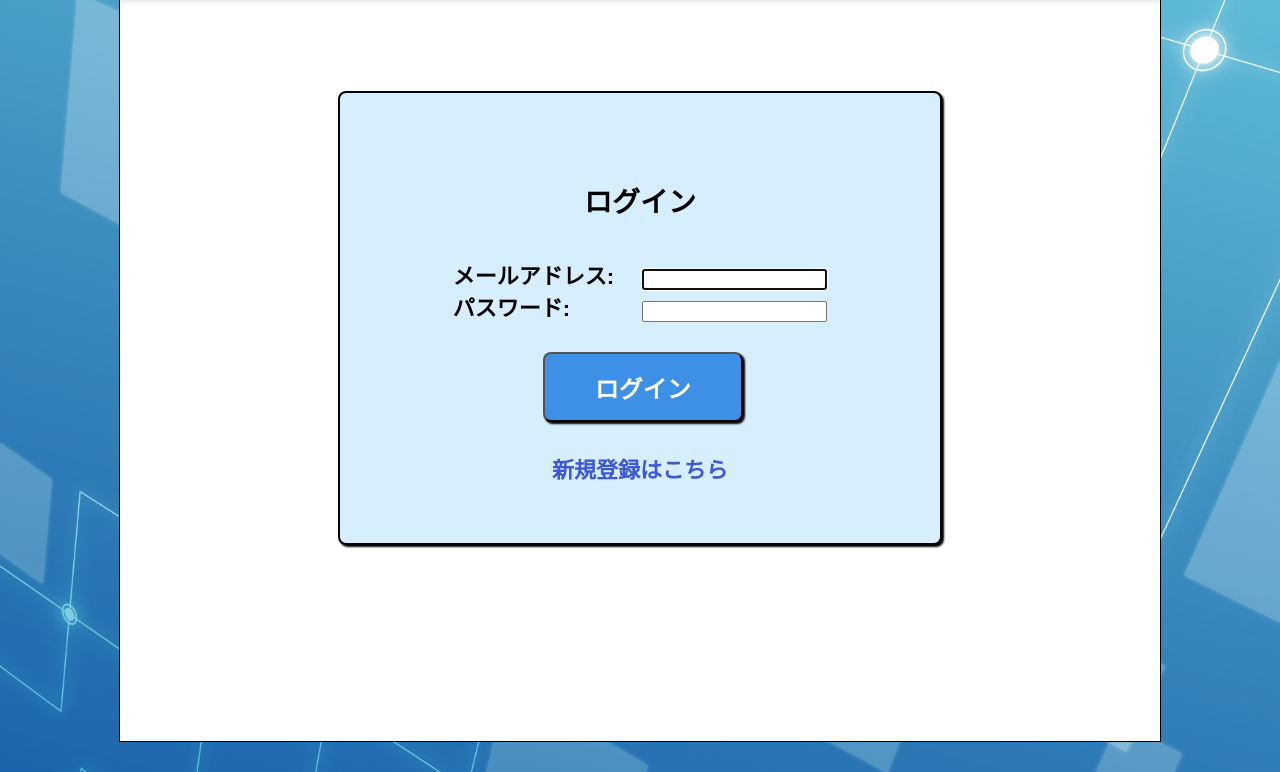
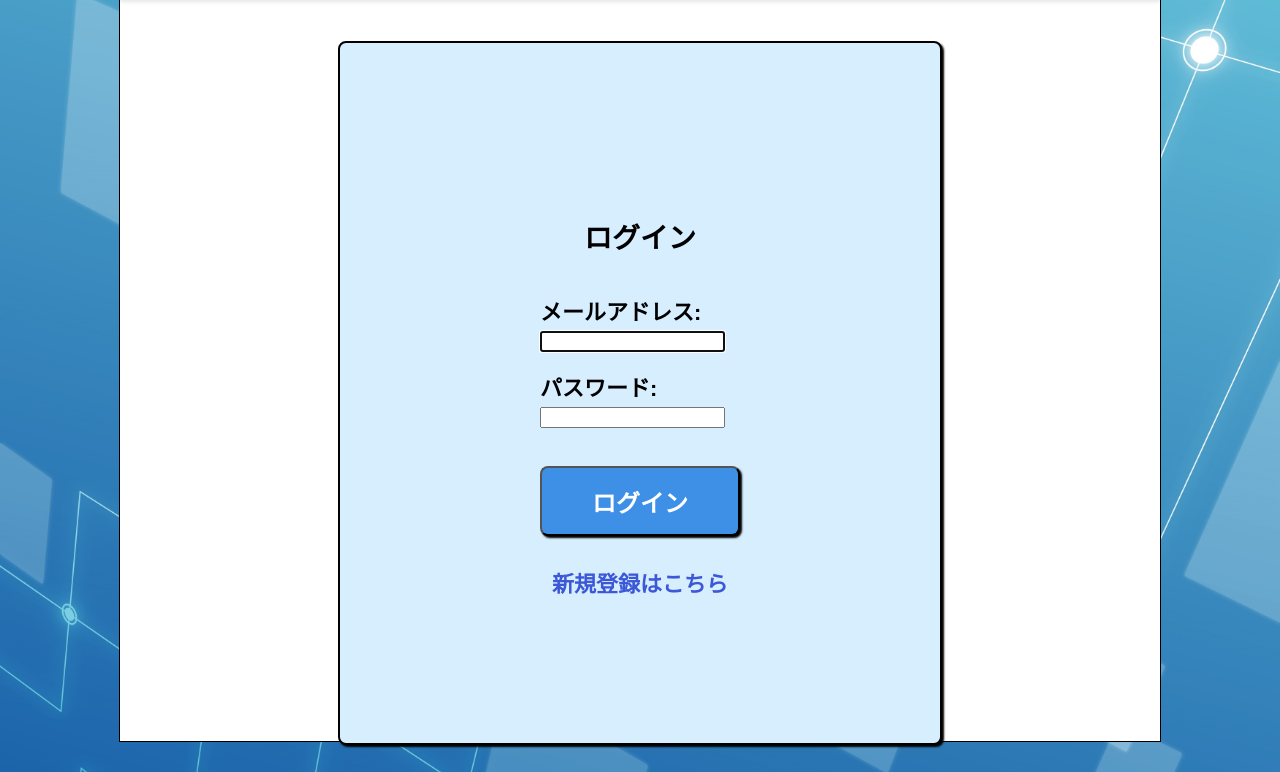
Before and after one commit to Spring-Hackathon-2025-B-Team/LinuQz, a Django app: page /user/login/ in a window 1280 px wide. Shown: the part 60-832 px from the top of the page. Run offline with Django 5.2, Linux system fonts and the light colour scheme.

Commit message:
fix:認証関連画面のレイアウト修正・不要画像ファイル削除

```diff
--- a/static/css/stylesheets.css
+++ b/static/css/stylesheets.css
@@ -82,9 +82,9 @@ header {
 }
 
 .auth-box{
-    margin-top:150px;
+    margin-top:100px;
     width:600px;
-    height: 450px;
+    height: 700px;
     border: 2px solid black;
     display: flex;
     flex-direction: column;
@@ -143,6 +143,7 @@ header {
 }
 
 .container {
+    height: 600px;
     display: flex;
     justify-content: center;
     gap: 80px; /* ボックス間のスペース */
@@ -211,11 +212,6 @@ button {
     box-shadow: 2px 2px 2px black;
 }
 
-.button_login{
-    margin-top:30px;
-    margin-left:90px;
-}
-
 .button_Beginner{
     background-color:#5C73DB;
 }
--- a/templates/user/login.html
+++ b/templates/user/login.html
@@ -11,12 +11,18 @@
                 {% csrf_token %}
 
                 <div class="input_item">
-                    {{ form.username.label_tag }} 　{{ form.username }}
+                    {{ form.username.label_tag }}
+                    <br>
+                    {{ form.username }}
                 </div>
+                <br>
 
                 <div class="input_item">
-                    {{ form.password.label_tag }} 　　　{{ form.password }}
+                    {{ form.password.label_tag }}
+                    <br>
+                    {{ form.password }}
                 </div>
+                <br>
 
                 {% if form.non_field_errors %}
                     {% for error in form.non_field_errors %}
--- a/templates/user/signup.html
+++ b/templates/user/signup.html
@@ -15,6 +15,7 @@
                         <label for="{{ field.id_for_label }}" class="form-label">
                             {{ field.label }}
                         </label>
+                        <br>
                         {{ field }}
                         {% if field.errors %}
                             <div class="text-danger">
@@ -22,6 +23,7 @@
                             </div>
                         {% endif %}
                     </div>
+                    <br>
                 {% endfor %}
 
                 <button type="submit" class="button_login">
```
Also changed, not shown: static/images/sky.jpg (deleted).
